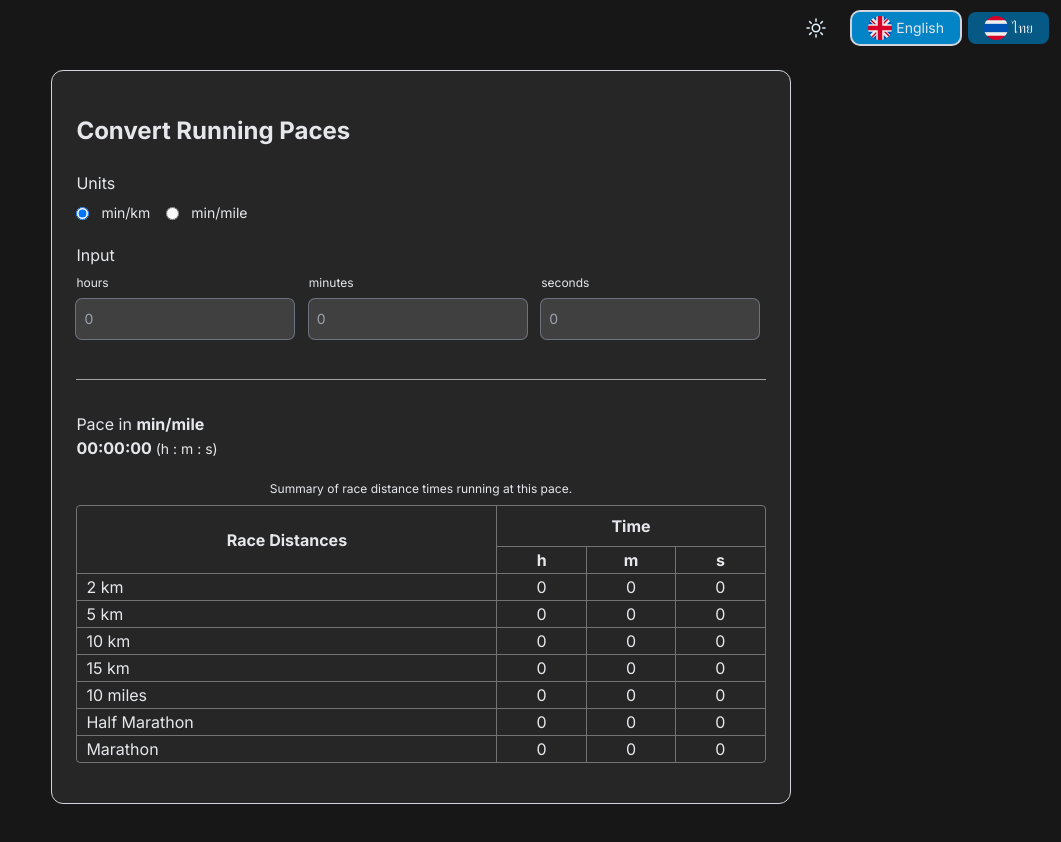
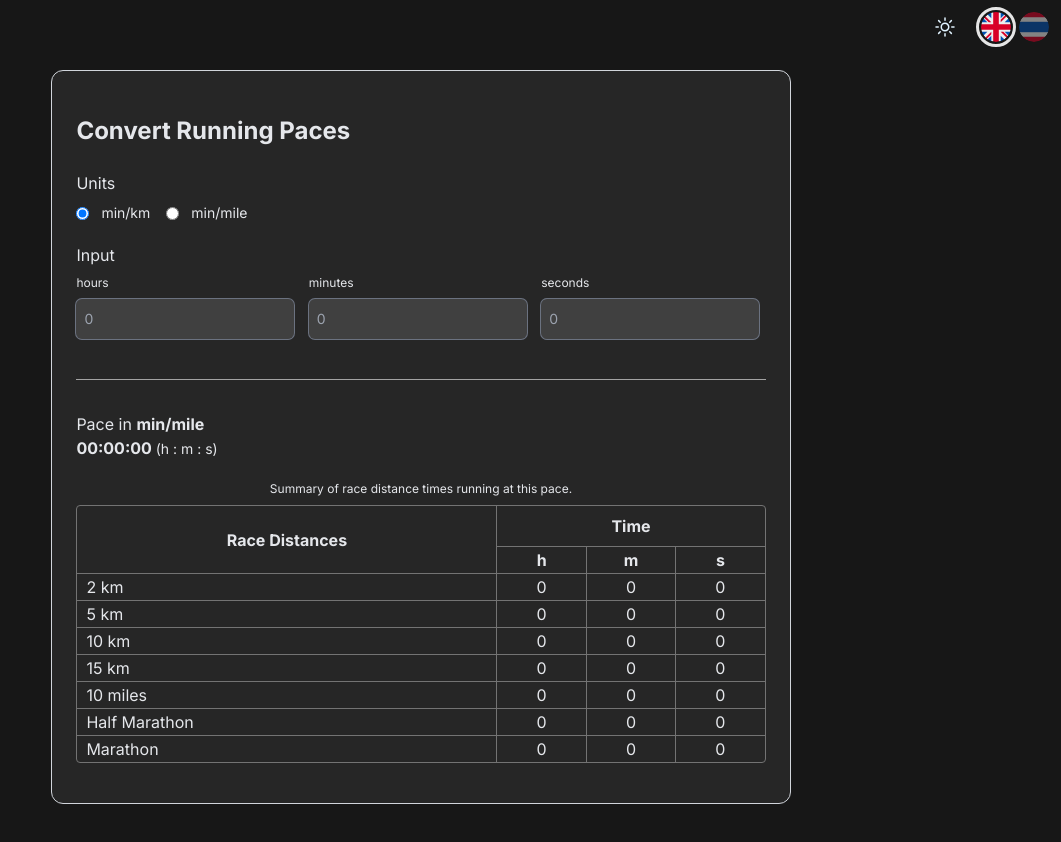
Before and after one commit to goldy1992/running_pace_converter, a Next.js app: page / in a window 1280 px wide. Shown: the top 842 px of the page, without its empty margins (219-1280 px from the left). Built offline with nearby package versions, Linux system fonts and the light colour scheme.

Commit message:
used language icons instead of buttons to match the color scheme

```diff
--- /dev/null
+++ b/src/app/components/language_icon_button.tsx
@@ -0,0 +1,17 @@
+
+export default function LanguageIconButton({src, selected, onSelected, className} :
+    {src: string,
+        selected: boolean,
+        onSelected?: () => void,
+        className?: string}) {
+            let classNameToUse = className + " w-[30px] h-[30px] rounded-full"
+            if (selected) {
+                classNameToUse += " outline outline-neutral-800 dark:outline-neutral-200 outline-offset-2"
+            } else {
+                classNameToUse += " opacity-50"
+            }
+        return (
+            <img className={classNameToUse} src={src} onClick={onSelected} />
+
+        )
+    }
--- a/src/app/page.tsx
+++ b/src/app/page.tsx
@@ -12,6 +12,7 @@ import en from './locales/en.json'
 import ILocale from "./locales/ilocale";
 import TextInput from "./components/text_input";
 import RadioButtonInput from "./components/radio_button_input";
+import LanguageIconButton from "./components/language_icon_button";
 
 function formatNumberString(num: number) : String {
     if (num <= 9) {
@@ -102,18 +103,12 @@ export default function PageContent() : JSX.Element {
             <DarkModeButton/>
             <div className="flex no-wrap items-center space-x-2">
                 <div className="flex no-wrap items-center space-x-2">
-                    <LanguageButton
-                        name="English"
+                    <LanguageIconButton src="./gb_circle.svg"
                         selected = {locale == en}
-                        onClick={()=> setLocale(en)}
-                        icon = {( <CircularBritishFlag className="w-[24px] h-[24px]" />)}
-                    />
-                    <LanguageButton
-                        name="ไทย"
+                        onSelected={()=> setLocale(en)} />
+                    <LanguageIconButton src="./th_circle.svg"
                         selected = {locale == th}
-                        onClick={()=> setLocale(th)}
-                        icon = {( <CircularThaiFlag className="w-[24px] h-[24px]" />)}
-                    />
+                        onSelected={()=> setLocale(th)} />
                 </div>
             </div>
         </div>
```
